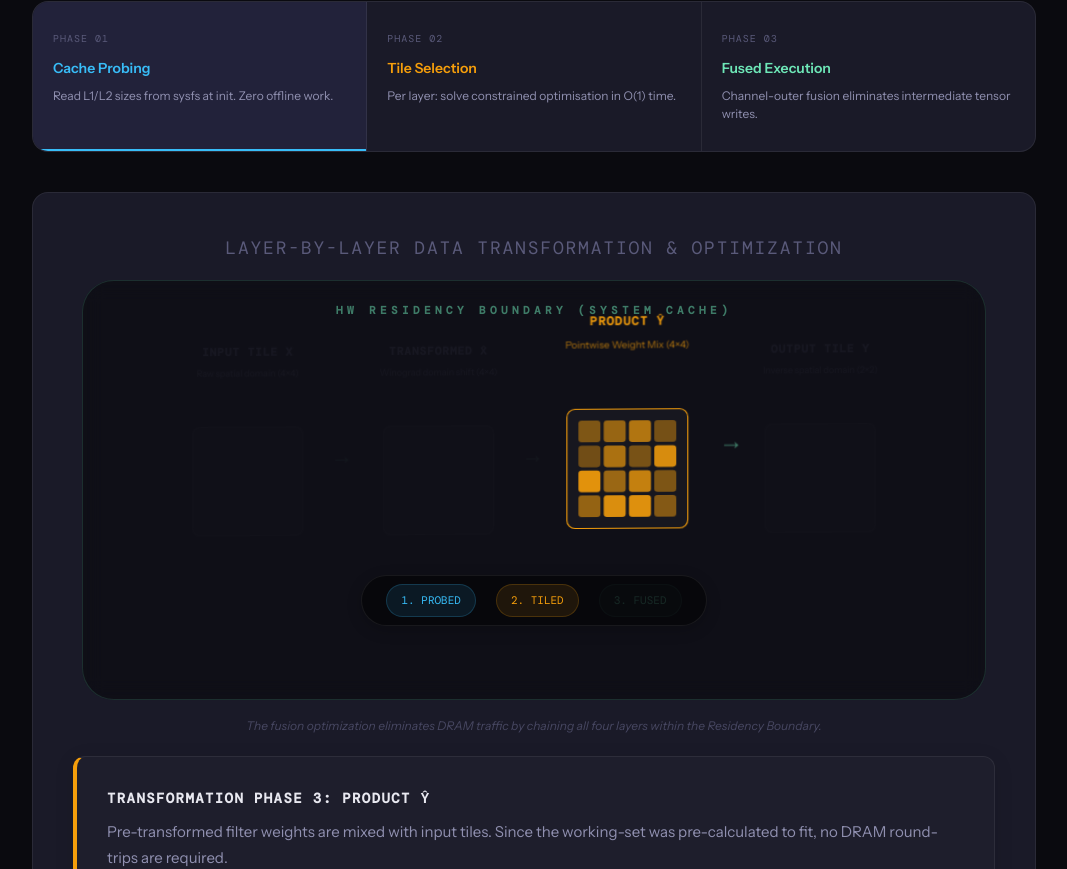
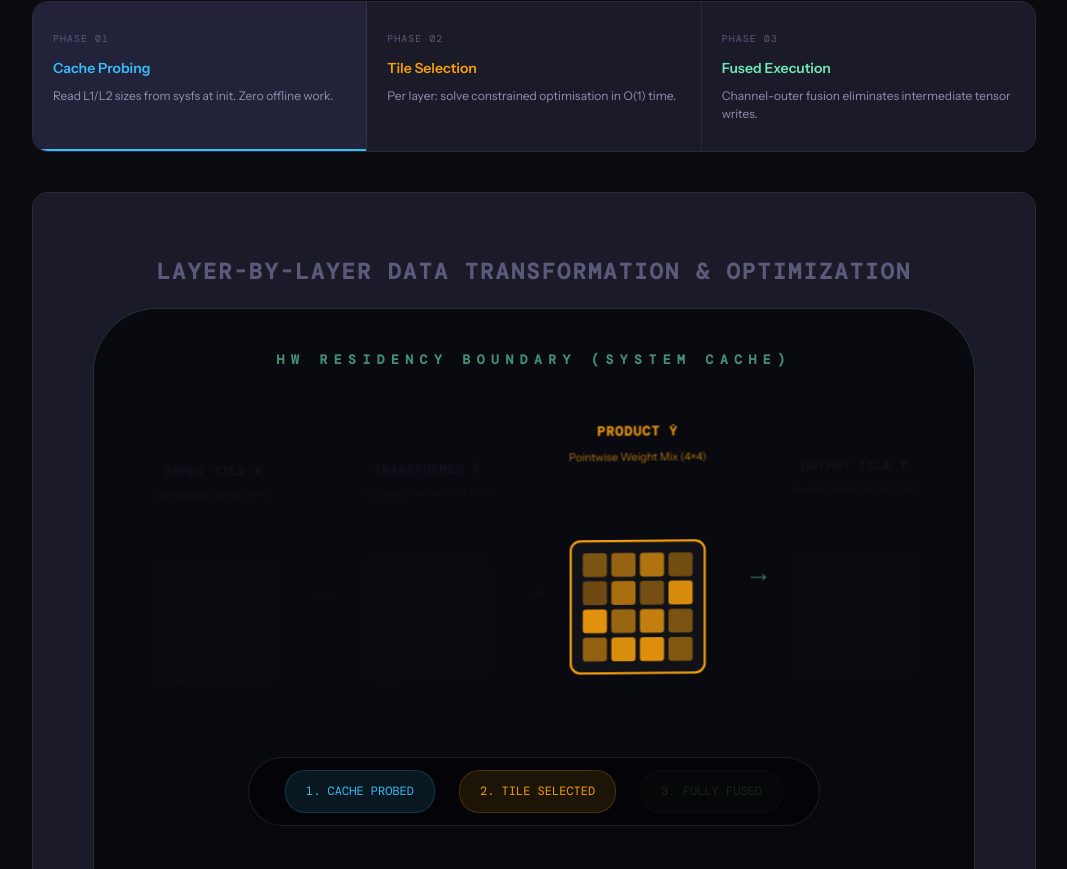
Before and after one commit to MRvandals4vage/CacheWinoVisualization, a React (Vite) app: page / in a window 1280 px wide. Shown: the part 4691-5560 px from the top of the page, without its empty margins (106-1173 px from the left). Built offline with nearby package versions, Linux system fonts and the light colour scheme; a web font is replaced by a local one.

Commit message:
issues fixed

```diff
--- a/src/components/SolutionSection/UnifiedMatrixFlow.tsx
+++ b/src/components/SolutionSection/UnifiedMatrixFlow.tsx
@@ -19,43 +19,42 @@ const UnifiedMatrixFlow: React.FC = () => {
   }, [phases.length]);
 
   return (
-    <div className="canvas-wrap" style={{ minHeight: '750px', display: 'flex', flexDirection: 'column', perspective: '1200px', padding: '40px', overflow: 'hidden' }}>
-      <div className="conv-vis-title" style={{ marginBottom: '40px', fontSize: '18px', textAlign: 'center' }}>
+    <div className="canvas-wrap" style={{ minHeight: '1000px', display: 'flex', flexDirection: 'column', perspective: '2000px', padding: '60px', overflow: 'hidden' }}>
+      <div className="conv-vis-title" style={{ marginBottom: '80px', fontSize: '22px', textAlign: 'center', fontWeight: 600, letterSpacing: '0.1em' }}>
         Layer-by-Layer Data Transformation & Optimization
       </div>
 
-      <div className="flow-container" style={{ flex: 1, display: 'flex', position: 'relative', alignItems: 'center', justifyContent: 'center', padding: '100px 20px' }}>
+      <div className="flow-container" style={{ flex: 1, display: 'flex', position: 'relative', alignItems: 'center', justifyContent: 'center', padding: '150px 0' }}>
 
-        {/* THE "CACHE RESIDENT" ZONE - The boundary box */}
+        {/* THE "CACHE RESIDENT" ZONE - Large but content is now smaller */}
         <div className="cache-residency-zone" style={{
           position: 'absolute',
-          width: '98%',
-          height: '420px',
-          border: '1px solid rgba(110, 231, 183, 0.15)',
-          background: 'rgba(10, 10, 15, 0.65)',
-          backdropFilter: 'blur(10px)',
-          borderRadius: '32px',
+          width: '100%',
+          height: '660px',
+          border: '1px solid rgba(110, 231, 183, 0.2)',
+          background: 'rgba(5, 5, 10, 0.8)',
+          backdropFilter: 'blur(16px)',
+          borderRadius: '64px',
           zIndex: 0,
           display: 'flex',
           flexDirection: 'column',
           alignItems: 'center',
           justifyContent: 'flex-start',
-          padding: '20px'
+          padding: '40px'
         }}>
-          <div style={{ fontFamily: 'var(--font-mono)', fontSize: '11px', color: 'var(--accent)', letterSpacing: '0.4em', opacity: 0.5, fontWeight: 'bold' }}>
+          <div style={{ fontFamily: 'var(--font-mono)', fontSize: '13px', color: 'var(--accent)', letterSpacing: '0.5em', opacity: 0.6, fontWeight: 'bold' }}>
             HW RESIDENCY BOUNDARY (SYSTEM CACHE)
           </div>
         </div>
 
-        {/* MATRIX STACK - Squeezed gap to ensure containment */}
+        {/* MATRIX STACK - Reduced gap for solid containment */}
         <div className="matrix-stack" style={{
           display: 'flex',
-          gap: '80px',
+          gap: '90px',
           zIndex: 1,
-          // Flatter rotation for better alignment
-          transform: 'rotateX(10deg) rotateY(-2deg)',
+          transform: 'rotateX(10deg) rotateY(-3deg)',
           transformStyle: 'preserve-3d',
-          paddingBottom: '20px'
+          paddingBottom: '40px'
         }}>
 
           {phases.map((p, i) => {
@@ -68,41 +67,41 @@ const UnifiedMatrixFlow: React.FC = () => {
                 flexDirection: 'column',
                 alignItems: 'center',
                 transition: 'all 0.8s cubic-bezier(0.34, 1.56, 0.64, 1)',
-                opacity: isActive ? 1 : 0.1,
-                // Reduced Z-translation to prevent protrusion
+                opacity: isActive ? 1 : 0.08,
+                // Reduced Z-scale and translation to stay inside
                 transform: isActive ? 'translateZ(60px) scale(1.1)' : 'translateZ(0) scale(1)',
                 position: 'relative'
               }}>
-                {/* LABEL ABOVE - Closer to matrix */}
+                {/* LABEL ABOVE */}
                 <div style={{
                   position: 'absolute',
-                  top: '-85px',
+                  top: '-100px',
                   width: '140px',
                   textAlign: 'center',
                   transition: 'all 0.4s',
-                  transform: isActive ? 'translateY(-5px)' : 'none',
+                  transform: isActive ? 'translateY(-10px)' : 'none',
                   color: isActive ? p.color : 'var(--text3)'
                 }}>
-                  <div style={{ fontFamily: 'var(--font-mono)', fontSize: '11px', fontWeight: 'bold', textTransform: 'uppercase', letterSpacing: '1px' }}>{p.title}</div>
-                  <div style={{ fontSize: '9px', opacity: 0.7, marginTop: '4px' }}>{p.subtitle}</div>
+                  <div style={{ fontFamily: 'var(--font-mono)', fontSize: '12px', fontWeight: 'bold', textTransform: 'uppercase', letterSpacing: '1px' }}>{p.title}</div>
+                  <div style={{ fontSize: '10px', opacity: 0.7, marginTop: '5px' }}>{p.subtitle}</div>
                 </div>
 
-                {/* THE MATRIX - Smaller cells */}
+                {/* THE MATRIX - Optimized size */}
                 <div style={{
                   display: 'grid',
-                  gridTemplateColumns: `repeat(${size}, 20px)`,
-                  gap: '3px',
+                  gridTemplateColumns: `repeat(${size}, 22px)`,
+                  gap: '4px',
                   background: 'rgba(255, 255, 255, 0.03)',
                   padding: '10px',
-                  borderRadius: '8px',
-                  border: `1px solid ${isActive ? p.color : 'rgba(255,255,255,0.05)'}`,
-                  boxShadow: isActive ? `0 0 40px ${p.color}22` : 'none',
+                  borderRadius: '10px',
+                  border: `2px solid ${isActive ? p.color : 'rgba(255,255,255,0.05)'}`,
+                  boxShadow: isActive ? `0 0 50px ${p.color}22` : 'none',
                   position: 'relative'
                 }}>
                   {Array.from({ length: size * size }).map((_, j) => (
                     <div key={j} style={{
-                      width: '20px',
-                      height: '20px',
+                      width: '22px',
+                      height: '22px',
                       background: isActive ? p.color : 'var(--bg3)',
                       opacity: isActive ? (0.4 + Math.random() * 0.6) : 0.05,
                       borderRadius: '3px'
@@ -110,13 +109,13 @@ const UnifiedMatrixFlow: React.FC = () => {
                   ))}
                 </div>
 
-                {/* FLOW ARROW - Shorter arrow */}
+                {/* FLOW ARROW - Subtle positioning */}
                 {i < phases.length - 1 && (
                   <div style={{
                     position: 'absolute',
-                    right: '-50px',
+                    right: '-60px',
                     top: '12px',
-                    fontSize: '22px',
+                    fontSize: '24px',
                     color: isActive ? phases[i+1].color : 'var(--accent)',
                     animation: isActive ? 'pulse-arrow 1s infinite' : 'none',
                     fontWeight: '300',
@@ -130,22 +129,22 @@ const UnifiedMatrixFlow: React.FC = () => {
           })}
         </div>
 
-        {/* OPTIMIZATION OVERLAYS - Clearly inside the box and higher up */}
+        {/* OPTIMIZATION OVERLAYS - Clearly inside the box */}
         <div className="opt-overlay" style={{
           position: 'absolute',
-          bottom: '50px',
+          bottom: '80px',
           display: 'flex',
-          gap: '20px',
+          gap: '24px',
           zIndex: 2,
-          padding: '8px 24px',
+          padding: '12px 36px',
           background: 'rgba(0,0,0,0.5)',
           borderRadius: '40px',
-          border: '1px solid var(--border)',
-          boxShadow: '0 4px 15px rgba(0,0,0,0.2)'
+          border: '1px solid rgba(255,255,255,0.1)',
+          boxShadow: '0 8px 32px rgba(0,0,0,0.3)'
         }}>
-          <div className="badge badge-blue" style={{ fontSize: '11px', padding: '6px 14px', opacity: step >= 0 ? 1 : 0.15, transition: 'all .5s' }}>1. PROBED</div>
-          <div className="badge badge-amber" style={{ fontSize: '11px', padding: '6px 14px', opacity: step >= 1 ? 1 : 0.15, transition: 'all .5s' }}>2. TILED</div>
-          <div className="badge badge-green" style={{ fontSize: '11px', padding: '6px 14px', opacity: step >= 3 ? 1 : 0.15, transition: 'all .5s' }}>3. FUSED</div>
+          <div className="badge badge-blue" style={{ fontSize: '12px', padding: '10px 20px', opacity: step >= 0 ? 1 : 0.15, transition: 'all .5s' }}>1. CACHE PROBED</div>
+          <div className="badge badge-amber" style={{ fontSize: '12px', padding: '10px 20px', opacity: step >= 1 ? 1 : 0.15, transition: 'all .5s' }}>2. TILE SELECTED</div>
+          <div className="badge badge-green" style={{ fontSize: '12px', padding: '10px 20px', opacity: step >= 3 ? 1 : 0.15, transition: 'all .5s' }}>3. FULLY FUSED</div>
         </div>
 
       </div>
```
